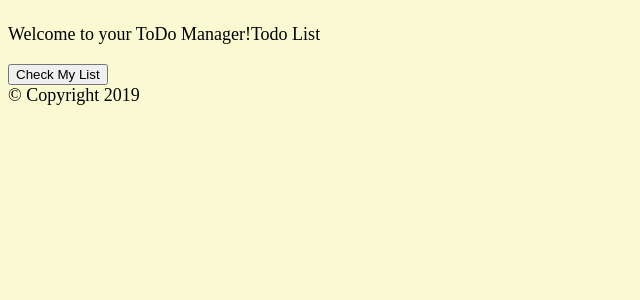
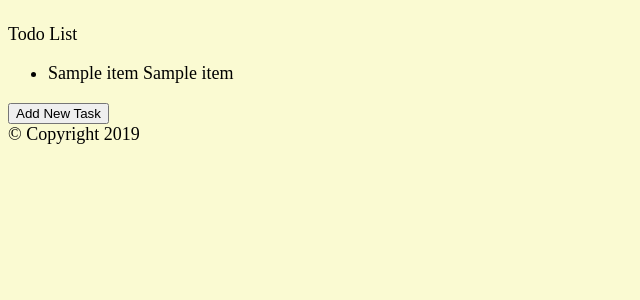
Before and after one commit to AlaaA0813/flask-todo, a Flask app: template flask_todo/templates/index.html in a window 1280 px wide. Shown: the part 66-366 px from the top of the page, without its empty margins (0-640 px from the left). Run offline with Flask 2, Linux system fonts and the light colour scheme; the template is opened without the code that fills it: most values are stand-ins (such as "Sample title", 1, 10 or a date in 2020); some libraries are stand-ins or nearby versions.

Commit message:
connect database to app tasks gets added to database task list show up in index.html start production of /update

```diff
--- a/flask_todo/__init__.py
+++ b/flask_todo/__init__.py
@@ -28,21 +28,17 @@ def create_app(test_config=None):
 
     @app.route('/', methods=['GET', 'POST'])
     def index():
-        task = []
 
-        if request.method == 'POST':
-            item = request.form['item']
-
-            if item:
-                con = db.get_db()
-                cur = conn.cursor()
-                cur.execute("SELECT * FROM task_list;")
-                cur.fetchone()
+        if request.method == 'GET':
+            conn = db.get_db()
+            cur = conn.cursor()
+            cur.execute("SELECT * FROM task_list;")
+            list = cur.fetchall()
 
             cur.close()
             conn.close()
 
-        return render_template('index.html')
+        return render_template('index.html', list=list)
 
 #########################################
 
@@ -55,12 +51,11 @@ def create_app(test_config=None):
 
             if item:
                 conn = psycopg2.connect("dbname='todo_manager' user='csetuser' host=127.0.0.1")
-
                 con = db.get_db()
                 cur = conn.cursor()
-                cur.execute("INSERT INTO task_list (task, timestamp_of_task, completed) VALUES (%s, %s, %s)", {{ request.form['item'] }})
+                ts = datetime.datetime.now().strftime('%Y-%m-%d %H:%M:%S')
+                cur.execute("INSERT INTO task_list (task, timestamp_of_task, completed) VALUES (%s, %s, %s);", (item, ts, False))
 
-            ts = datetime.datetime.now().strftime('%Y-%m-%d %H:%M:%S')
 
             conn.commit()
 
@@ -75,5 +70,28 @@ def create_app(test_config=None):
 
         return render_template('create.html')
 
+#########################################
+
+#   Update a task
+
+    @app.route('/update', methods=['GET', 'POST'])
+    def update():
+        if request.method == 'POST':
+            item = request.form['item']
+
+            if item:
+                conn = psycopg2.connect("dbname='todo_manager' user='csetuser' host=127.0.0.1")
+                con = db.get_db()
+                cur = conn.cursor()
+                ts = datetime.datetime.now().strftime('%Y-%m-%d %H:%M:%S')
+                cur.execute("UPDATE task_list SET task = ?, timestamp_of_task = ?, completed = False")
+
+            conn.commit()
+
+            cur.close()
+            conn.close()
+
+        return render_template('delete.html')
+
 
     return app
--- a/flask_todo/db.py
+++ b/flask_todo/db.py
@@ -56,12 +56,9 @@ def init_db():
 
     with current_app.open_resource('schema.sql') as f:
         cur = db.cursor()
-        cur.execute("SELECT * from task_list")
-        rows = cur.fetchall()
-        print(rows)
         cur.execute(f.read())
-        cur.close()
         db.commit()
+        db.close()
 
 @click.command('init-db')
 @with_appcontext
--- a/flask_todo/schema.sql
+++ b/flask_todo/schema.sql
@@ -3,6 +3,6 @@ DROP TABLE IF EXISTS task_list;
 CREATE TABLE task_list (
   id bigserial PRIMARY KEY,
   task varchar(250) NOT NULL,
-  created_at timestamp NOT NULL,
+  timestamp_of_task timestamp NOT NULL,
   completed boolean NOT NULL,
 );
--- a/flask_todo/templates/index.html
+++ b/flask_todo/templates/index.html
@@ -4,9 +4,15 @@
 {% block title %}Welcome to your ToDo Manager!{% endblock %}
 
 {% block content %}
-<p>Welcome to your ToDo Manager!Todo List</p>
+<p>Todo List</p>
+
+<ul>
+{% for item in list %}
+  <li>{{ item[1] }} {{ item[2] }}</li>
+{% endfor %}
+</ul>
 
 <form action="http://127.0.0.1:5000/create" >
-<input type="submit" value="Check My List" />
+<input type="submit" value="Add New Task" />
 </form>
 {% endblock %}
```
Also changed, not shown: flask_todo/templates/create.html (+3 -8 lines), flask_todo/templates/update.html (added, +17 -0 lines).
